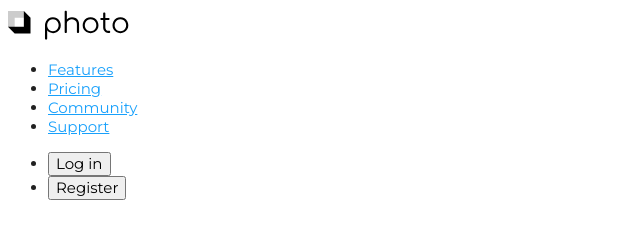
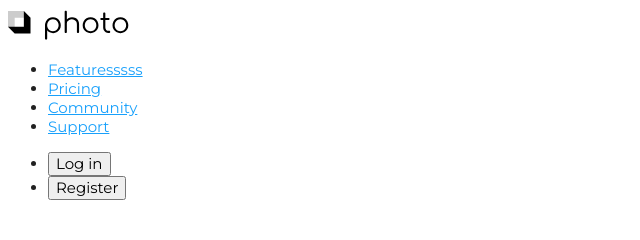
Before and after one commit to LeoSame/gittest, a plain HTML site: page index.html in a window 1280 px wide. Shown: the top 240 px of the page, 0-640 px from the left. Drawn offline with Linux system fonts and the light colour scheme.

Commit message:
Изменение строки

```diff
--- a/index.html
+++ b/index.html
@@ -20,7 +20,7 @@
         </a>
 
         <ul class="site-nav">
-          <li><a href="" class="link">Features</a></li>
+          <li><a href="" class="link">Featuresssss</a></li>
           <li><a href="" class="link">Pricing</a></li>
           <li><a href="" class="link">Community</a></li>
           <li><a href="" class="link">Support</a></li>
```
